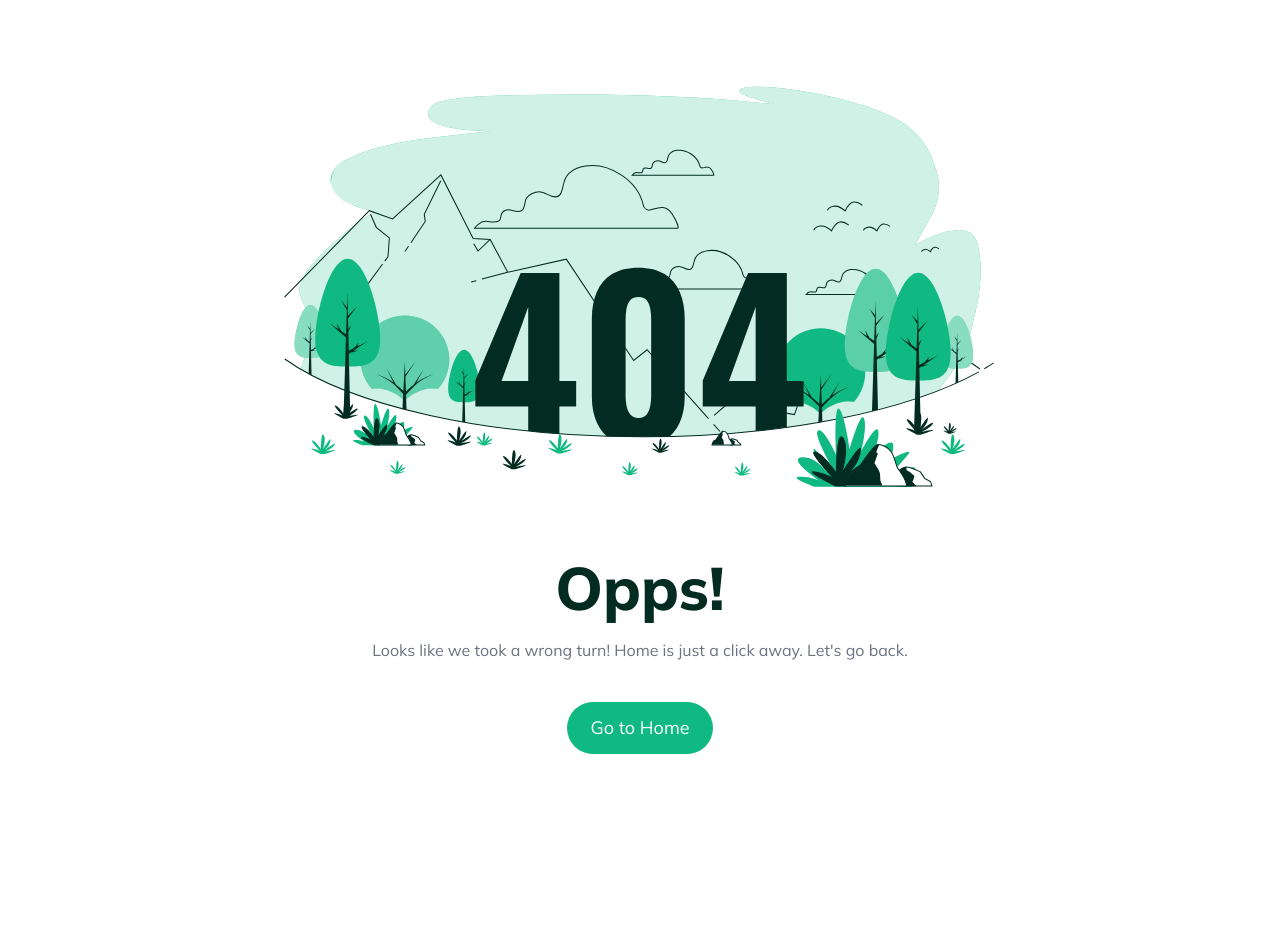
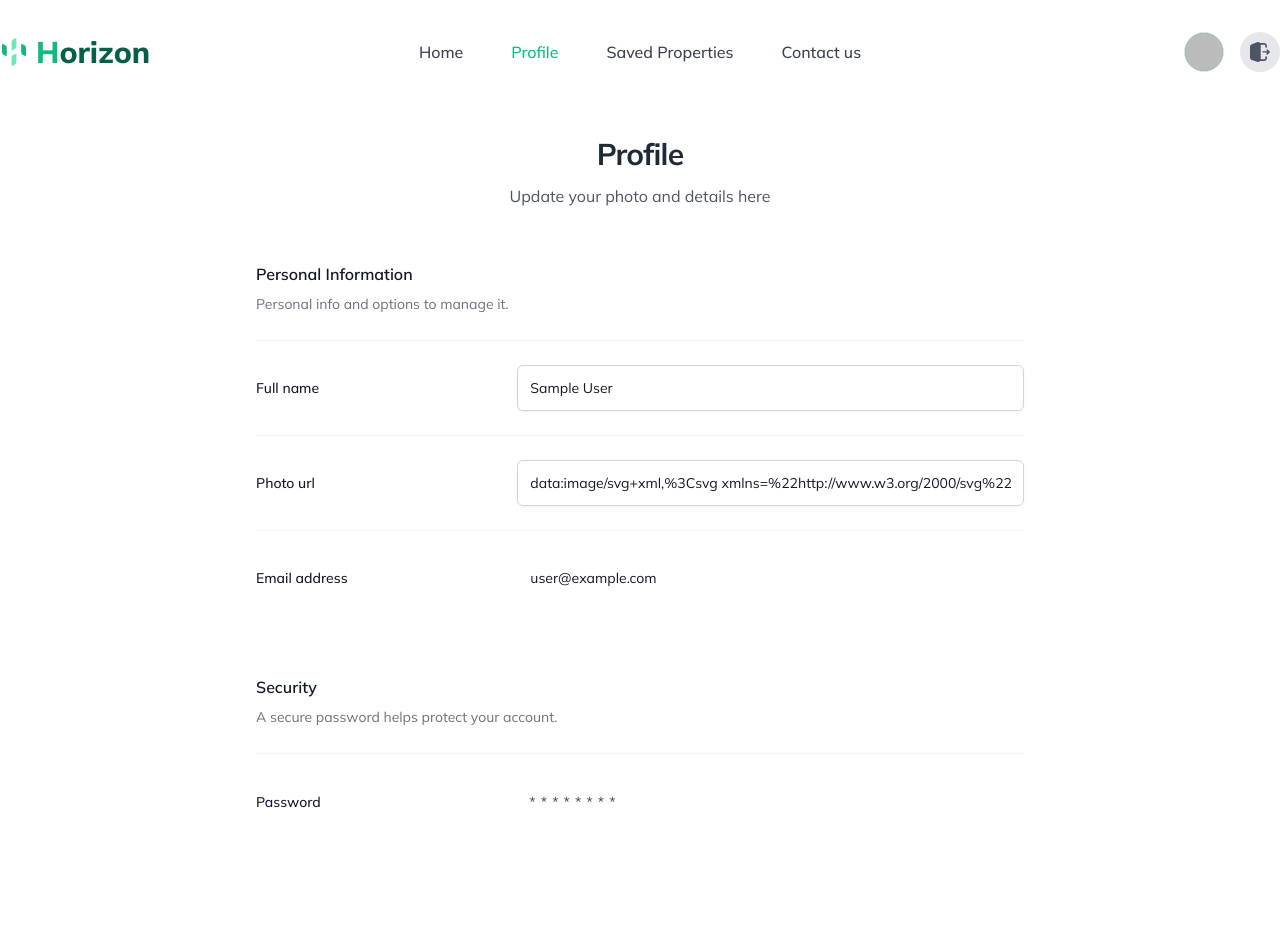
Before and after one commit to Arefin40/Horizon, a React (Vite) app: page /update-profile in a window 1280 px wide. Shown: the top 952 px of the page. Before the commit the page ends 800 px from the top, so only its background shows below. Built offline with nearby package versions, Linux system fonts and the light colour scheme; no server answers; sample sign-in values are in the browser's storage.

Commit message:
Added profile page and Implemented profile updating process

```diff
--- a/src/contexts/AuthContext.jsx
+++ b/src/contexts/AuthContext.jsx
@@ -52,6 +52,17 @@ export const AuthProvider = ({ children }) => {
       }
    };
 
+   const updateUserProfile = async ({ displayName, photoURL }) => {
+      setIsAuthenticating(true);
+      try {
+         await updateProfile(currentUser, { displayName, photoURL });
+         location.reload();
+         toast.success("Profile updated successfully");
+      } catch (error) {
+         toast.error(formattedErrorMessage(error.message));
+      }
+   };
+
    const signInWithProvider = (authProvider, callbackFunction) => async (e) => {
       e.preventDefault();
       setIsAuthenticating(true);
@@ -99,6 +110,7 @@ export const AuthProvider = ({ children }) => {
       currentUser,
       isAuthenticating,
       createAccount,
+      updateUserProfile,
       signInWithProvider,
       signInWithEmail: logIn,
       signOut: logOut,
--- a/src/layouts/Footer.jsx
+++ b/src/layouts/Footer.jsx
@@ -9,6 +9,7 @@ export default () => {
 
          <ul className="grid grid-cols-2 lg:flex items-center gap-6 lg:gap-x-12 text-sm">
             <Link to="/">Home</Link>
+            <Link to="/update-profile">Profile</Link>
             <Link to="/saved-properties">Saved Properties</Link>
             <Link to="/contact">Contact us</Link>
             <Link to="/login">Login</Link>
@@ -22,7 +23,9 @@ export default () => {
             <Github />
          </div>
 
-         <small className="text-gray-500">© 2024. All rights reserved.</small>
+         <small className="text-gray-500">
+            © 2024 Horizon.com. All rights reserved.
+         </small>
       </section>
    );
 };
--- a/src/layouts/Header.jsx
+++ b/src/layouts/Header.jsx
@@ -13,6 +13,10 @@ const navigations = [
    {
       path: "/",
       title: "Home",
+   },
+   {
+      path: "/update-profile",
+      title: "Profile",
    },
    {
       path: "/saved-properties",
--- /dev/null
+++ b/src/pages/Profile.jsx
@@ -0,0 +1,144 @@
+import { useForm } from "react-hook-form";
+import { useAuth } from "@contexts/AuthContext";
+import { Input } from "@components/Form";
+import Button from "@components/Button";
+
+export default () => {
+   document.title = "Horizon  |  Profile";
+   const { currentUser, updateUserProfile } = useAuth();
+
+   const {
+      register,
+      handleSubmit,
+      formState: { errors, isDirty },
+   } = useForm({
+      defaultValues: {
+         displayName: currentUser?.displayName || "",
+         photoURL: currentUser?.photoURL || "",
+      },
+   });
+
+   return (
+      <section className="p-4 lg:p-8">
+         <main className="max-w-screen-md mx-auto grid gap-y-8 sm:gap-y-12">
+            <div className="text-center">
+               <h2 className="text-2xl sm:text-3xl font-bold tracking-tight text-gray-800">
+                  Profile
+               </h2>
+               <p className="mt-2 leading-8 text-gray-600">
+                  Update your photo and details here
+               </p>
+            </div>
+
+            <form
+               className="w-full grid gap-y-8 sm:gap-y-12"
+               onSubmit={handleSubmit(updateUserProfile)}
+            >
+               <div>
+                  <div>
+                     <h3 className="text-base font-semibold leading-7 text-gray-900">
+                        Personal Information
+                     </h3>
+                     <p className="mt-1 max-w-2xl text-sm leading-6 text-gray-500">
+                        Personal info and options to manage it.
+                     </p>
+                  </div>
+                  <div className="mt-6 border-t border-gray-100">
+                     <div className="divide-y divide-gray-100">
+                        <div className="py-6 grid sm:grid-cols-3 gap-y-1 sm:gap-4 sm:px-0 sm:items-center">
+                           <label
+                              htmlFor="name"
+                              className="text-sm font-medium leading-6 text-gray-900"
+                           >
+                              Full name
+                           </label>
+                           <Input
+                              type="text"
+                              placeholder="Enter your name"
+                              className="sm:col-span-2"
+                              spellCheck={false}
+                              errors={errors}
+                              {...register("displayName", {
+                                 required: "Name is required",
+                              })}
+                           />
+                        </div>
+                        <div className="py-6 grid sm:grid-cols-3 gap-y-1 sm:gap-4 sm:px-0 sm:items-center">
+                           <label
+                              htmlFor="photoUrl"
+                              className="text-sm font-medium leading-6 text-gray-900"
+                           >
+                              Photo url
+                           </label>
+
+                           <Input
+                              type="url"
+                              placeholder="Enter your photo url"
+                              className="sm:col-span-2"
+                              errors={errors}
+                              {...register("photoURL", {
+                                 required: "Photo url is required",
+                              })}
+                           />
+                        </div>
+                        <div className="py-6 grid sm:grid-cols-3 gap-y-1 sm:gap-4 sm:px-0 sm:items-center">
+                           <label className="text-sm font-medium leading-6 text-gray-900">
+                              Email address
+                           </label>
+                           <Input
+                              type="text"
+                              name="email"
+                              disabled
+                              hideBorder
+                              value={currentUser?.email || "* * * * * * * *"}
+                              className="sm:col-span-2"
+                           />
+                        </div>
+                     </div>
+                  </div>
+               </div>
+
+               <div>
+                  <div>
+                     <h3 className="text-base font-semibold leading-7 text-gray-900">
+                        Security
+                     </h3>
+                     <p className="mt-1 max-w-2xl text-sm leading-6 text-gray-500">
+                        A secure password helps protect your account.
+                     </p>
+                  </div>
+                  <div className="mt-6 border-t border-gray-100">
+                     <div className="divide-y divide-gray-100">
+                        <div className="py-6 grid sm:grid-cols-3 gap-y-1 sm:gap-4 sm:px-0 sm:items-center">
+                           <label className="text-sm font-medium leading-6 text-gray-900">
+                              Password
+                           </label>
+                           <p className="p-3 mt-1 text-sm leading-6 text-gray-700 sm:col-span-2 sm:mt-0 tracking-wider">
+                              * * * * * * * *
+                           </p>
+                        </div>
+                     </div>
+
+                     <div
+                        className={`py-6 sm:grid sm:grid-cols-3 sm:gap-4 sm:px-0 sm:items-center transition-all ${
+                           isDirty
+                              ? "visible opacity-100 scale-100"
+                              : "invisible opacity-0 pointer-events-none scale-90"
+                        }`}
+                     >
+                        <Button
+                           type="submit"
+                           color="primary"
+                           disabled={!isDirty}
+                           className="w-full max-w-64 mx-auto sm:w-auto sm:col-start-2"
+                        >
+                           Save Changes
+                        </Button>
+                     </div>
+                  </div>
+               </div>
+            </form>
+         </main>
+      </section>
+   );
+};
--- a/src/pages/RouterProvider.jsx
+++ b/src/pages/RouterProvider.jsx
@@ -6,6 +6,7 @@ import ErrorPage from "@pages/ErrorPage";
 import Register from "@pages/Register";
 import Login from "@pages/Login";
 import Home from "@pages/Home";
+import Profile from "@pages/Profile";
 import EstateDetails from "@pages/EstateDetails";
 import SavedProperties from "@pages/SavedProperties";
 import Contact from "@pages/Contact";
@@ -29,6 +30,14 @@ const router = createBrowserRouter([
                </PrivateRoute>
             ),
             loader: () => fetch("/real_estate.json"),
+         },
+         {
+            path: "/update-profile",
+            element: (
+               <PrivateRoute>
+                  <Profile />
+               </PrivateRoute>
+            ),
          },
          {
             path: "/saved-properties",
```
